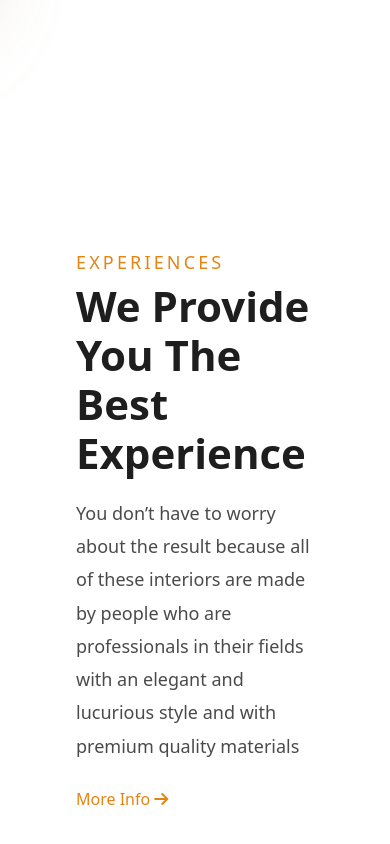
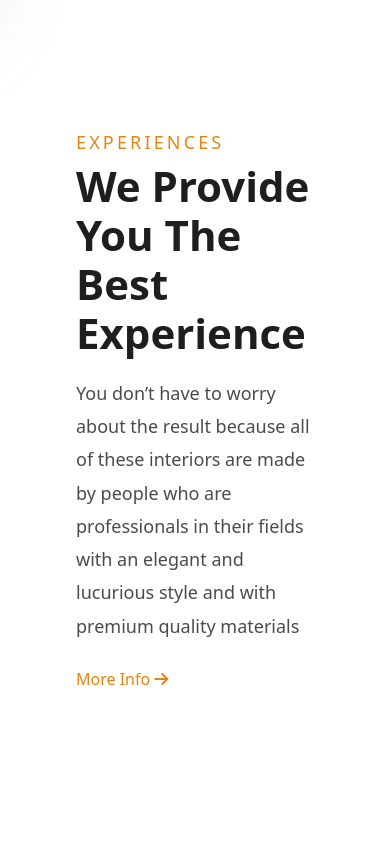
Before and after one commit to rafizmomo/panto-fe, a plain HTML site: page index.html in a window 390 px wide. Shown: the part 5749-6593 px from the top of the page. Drawn offline with nearby package versions, Linux system fonts and the light colour scheme.

Commit message:
fix-error

```diff
--- a/assets/css/main.scss
+++ b/assets/css/main.scss
@@ -337,7 +337,7 @@ html{
             }
             @media only screen and (max-width: 960px) {
                 .app-exp-subtitle{
-                    margin-top: 120px !important;
+                    margin-top: 0px !important;
 
                 }
             }
```
Also changed, not shown: assets/css/main.css, 1 other file.
